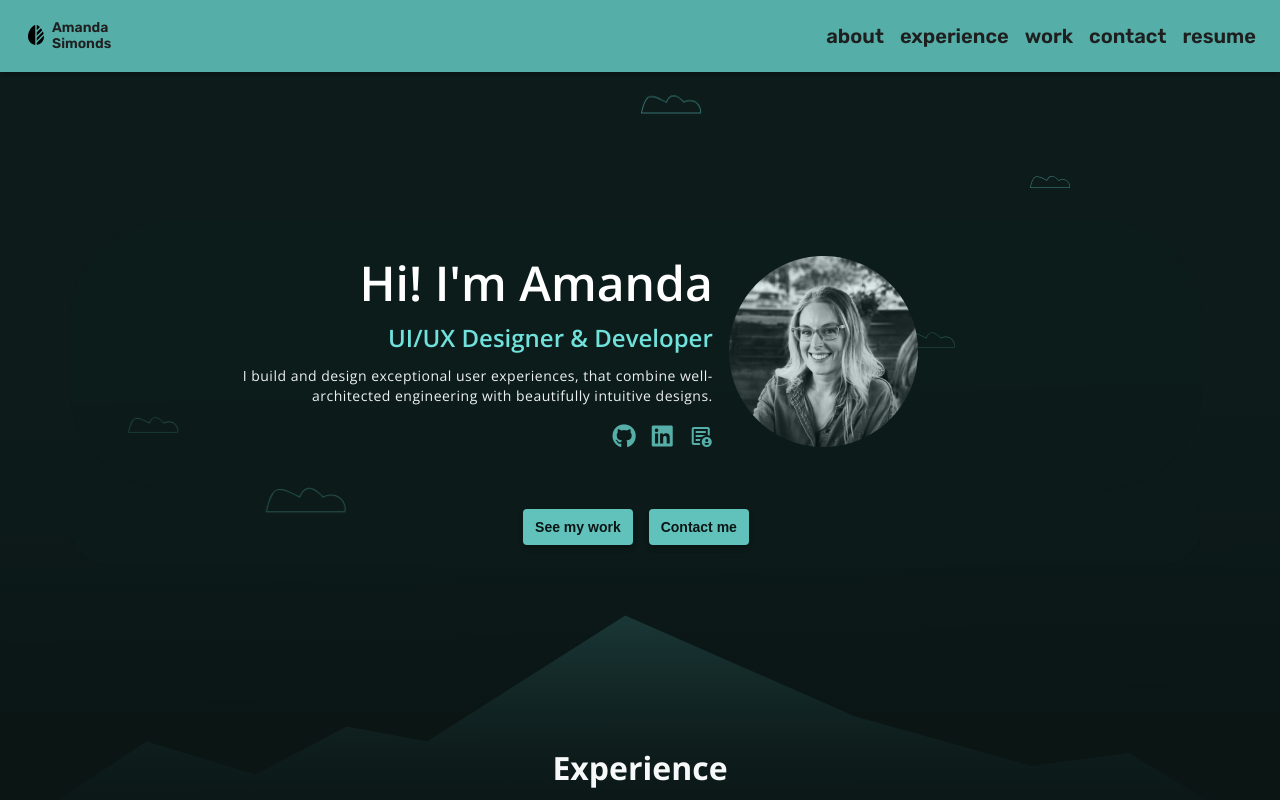
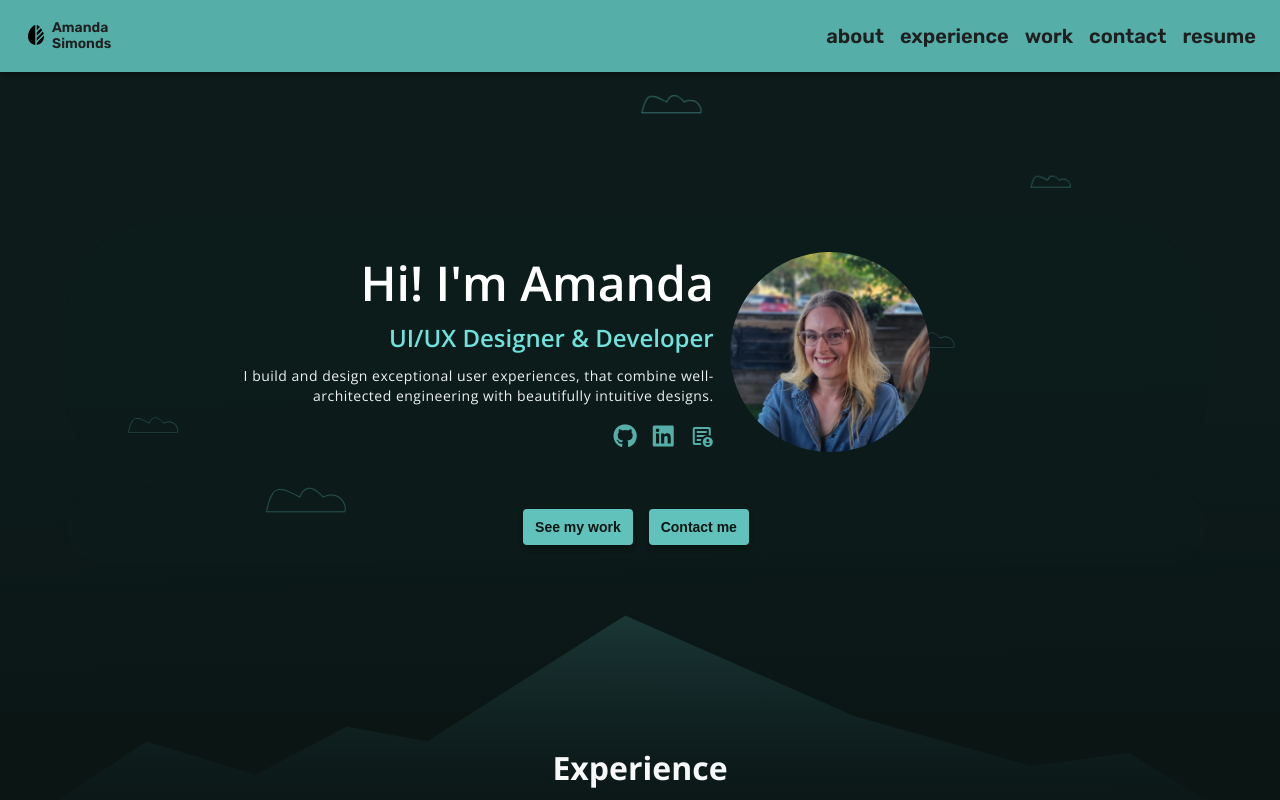
Before and after one commit to amandasimonds/portfolio-2025, a Next.js app: page / in a window 1280 px wide. Shown: the top 800 px of the page. Built offline with nearby package versions, Linux system fonts and the light colour scheme.

Commit message:
change picture and fix width

```diff
--- a/src/app/layout/sections/header/header.module.scss
+++ b/src/app/layout/sections/header/header.module.scss
@@ -76,6 +76,11 @@
 
     &__image {
 
+        img {
+            width: 200px;
+            border-radius: 100%;
+        }
+
         &__desktop {
             width: 33%;
 
--- a/src/app/layout/sections/header/header.tsx
+++ b/src/app/layout/sections/header/header.tsx
@@ -13,8 +13,8 @@ export default function Header() {
                     <div className={styles.header__text}>
                         <h1>Hi! I&apos;m Amanda</h1>
                         <span className="header-subtitle subtitle accent">UI/UX Designer & Developer</span>
-                        <div className={styles.header__image__mobile}>
-                            <img src="portrait.png" alt="amanda simonds brannock ui/ux designer frontend developer" />
+                        <div className={`${styles.header__image} ${styles.header__image__mobile}`}>
+                            <img src="amanda-simonds.jpg" alt="amanda simonds brannock ui/ux designer frontend developer" />
                         </div>
                         <p className={styles.header__text__caption}>I build and design exceptional user experiences, that combine well-architected engineering with beautifully intuitive designs.</p>
                         <div className={styles.header__socials}>
@@ -31,7 +31,7 @@ export default function Header() {
 
                     </div>
                     <div className={`${styles.header__image} ${styles.header__image__desktop}`}>
-                        <img src="portrait.png" alt="" />
+                        <img src="amanda-simonds.jpg" alt="" />
                     </div>
                 </div>
                 <div className={styles.header__ctas}>
--- a/src/app/page.module.scss
+++ b/src/app/page.module.scss
@@ -1,5 +1,6 @@
 .main {
   position: relative;
+  overflow: clip;
 }
 
 .footer {
--- a/src/app/page.tsx
+++ b/src/app/page.tsx
@@ -10,7 +10,7 @@ import CloudBackground from "./components/clouds/cloud-background/cloud-backgrou
 import Work from "./layout/sections/work/work";
 import About from "./layout/sections/about/about";
 
-  const openSans = Open_Sans({
+const openSans = Open_Sans({
   subsets: ["latin"],
   weight: ["300", "800"],
 });
```
Also changed, not shown: public/amanda-simonds.jpg (added), public/lake.svg (added).
